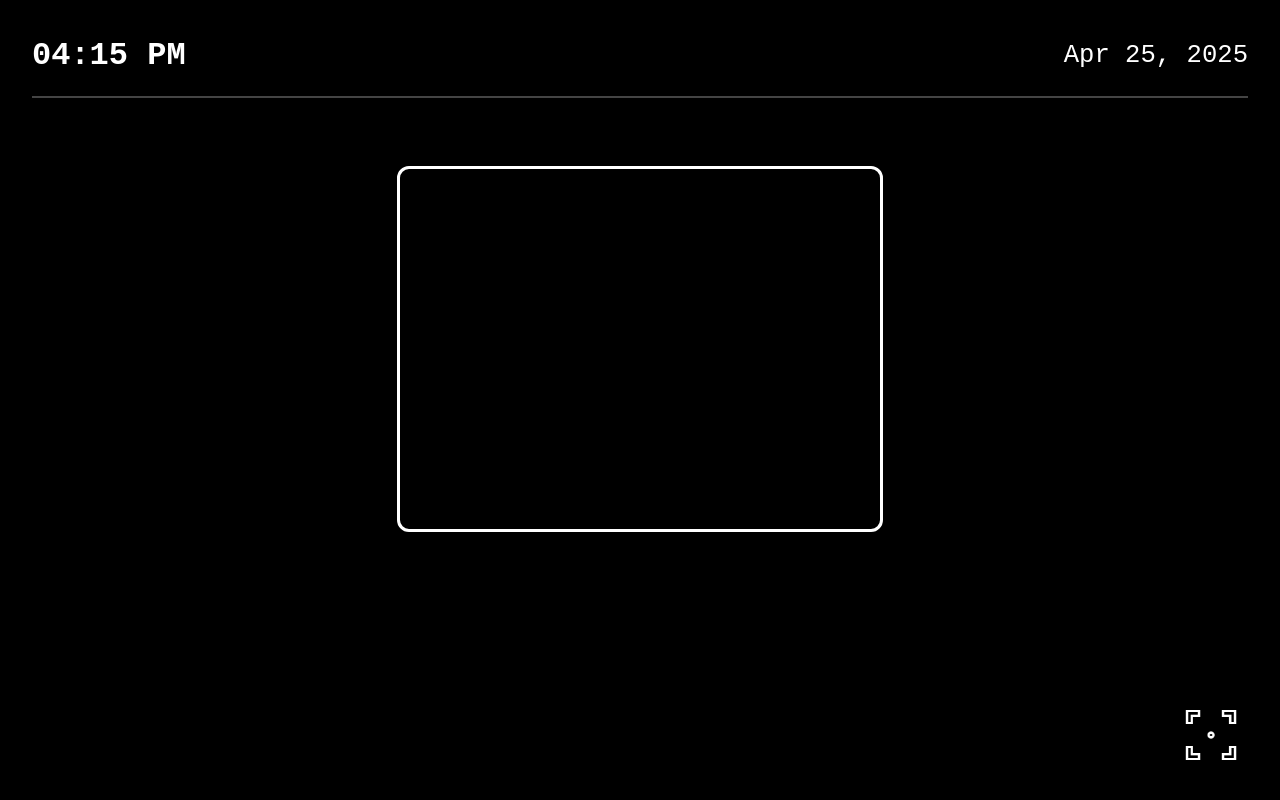
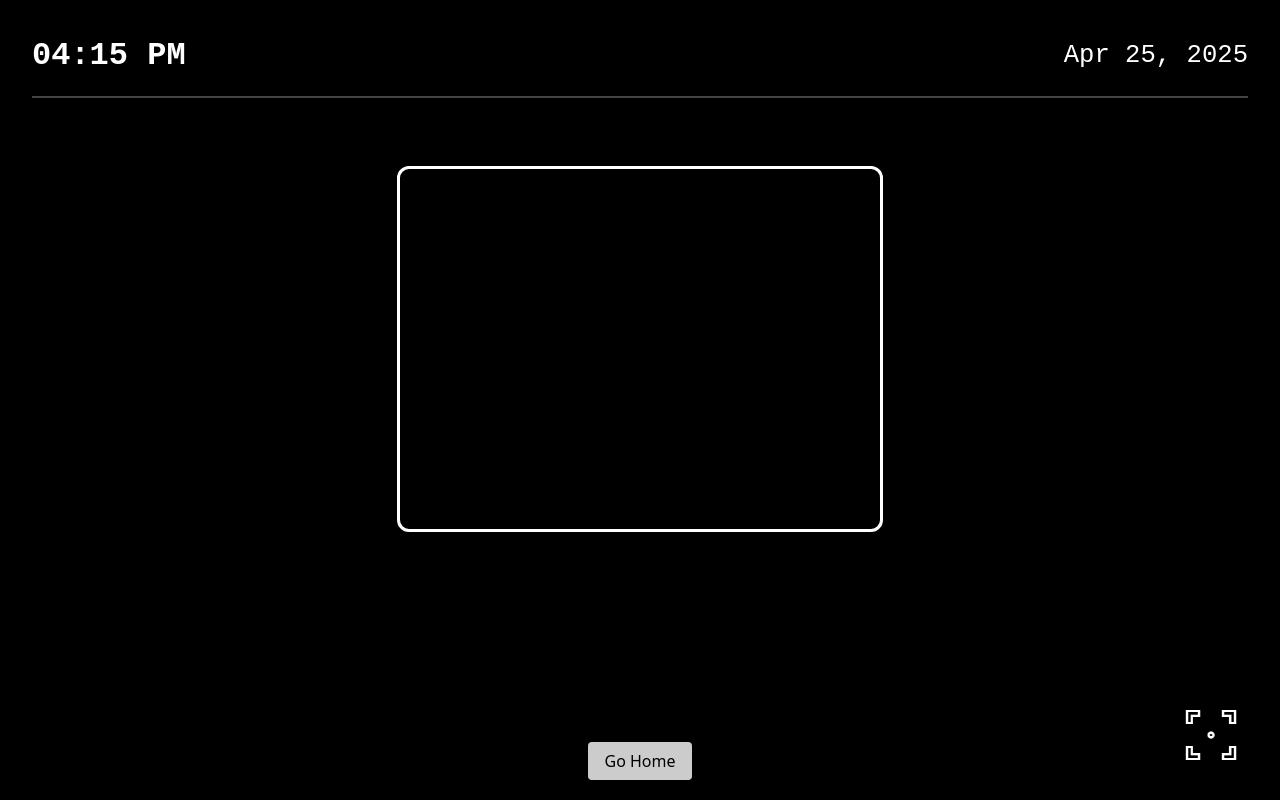
Before and after one commit to EmilioGarciaRabell/SHPE_Smart_Mirror, a React (Vite) app in the folder front/client/: page /camera in a window 1280 px wide. Built offline with nearby package versions, Linux system fonts and the light colour scheme; no server answers.

Commit message:
adding home button on camera page

```diff
--- a/front/client/src/CameraApp.jsx
+++ b/front/client/src/CameraApp.jsx
@@ -2,6 +2,7 @@ import React, { useRef, useEffect, useState } from "react";
 import "./login.css";
 import { useNavigate } from "react-router-dom";
 import captureButton from "./assets/captureButton.png";
+import homeButton from "./assets/icons8-home-button-100.png";
 
 export default function CameraPage() {
   const videoRef = useRef(null);
@@ -154,7 +155,7 @@ export default function CameraPage() {
 
   const handleBack = () => {
     stopWebcam();
-    navigate("/");
+    navigate("/MainPage");
   };
 
   return (
@@ -186,6 +187,11 @@ export default function CameraPage() {
                 <img src={captureButton} alt="Capture" className="button-image" />
             </button>
         {message && <p className="capture-message">{message}</p>}
+        <div className="back-button-container">
+          <button className="back-button" onClick={handleBack}>
+            Go Home
+          </button>
         </div>
+    </div>
   );
 }
--- a/front/client/src/login.css
+++ b/front/client/src/login.css
@@ -226,3 +226,29 @@
       box-shadow: 0 0 5px rgba(255, 255, 255, 0.7);
     }
   }
+
+  /* position a full‑width flex container fixed at 20px from viewport bottom */
+.back-button-container {
+  position: fixed;
+  bottom: 20px;
+  left: 0;
+  width: 100%;
+  display: flex;
+  justify-content: center;
+  pointer-events: none;
+}
+
+/* style the button and re‑enable pointer events on it */
+.back-button {
+  pointer-events: all;
+  padding: 0.5rem 1rem;
+  font-size: 1rem;
+  border: none;
+  border-radius: 4px;
+  background: #ffffffcc;
+  cursor: pointer;
+  transition: background 0.2s;
+}
+.back-button:hover {
+  background: #ffffff;
+}
```
Also changed, not shown: front/client/src/assets/icons8-home-button-100.png (added).
